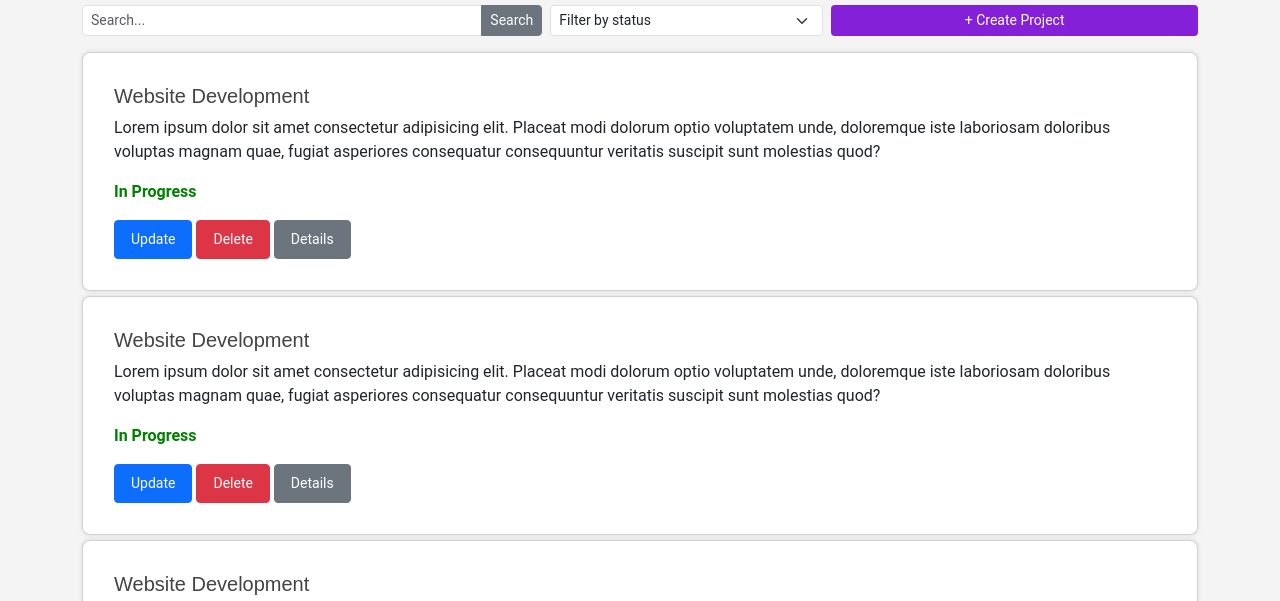
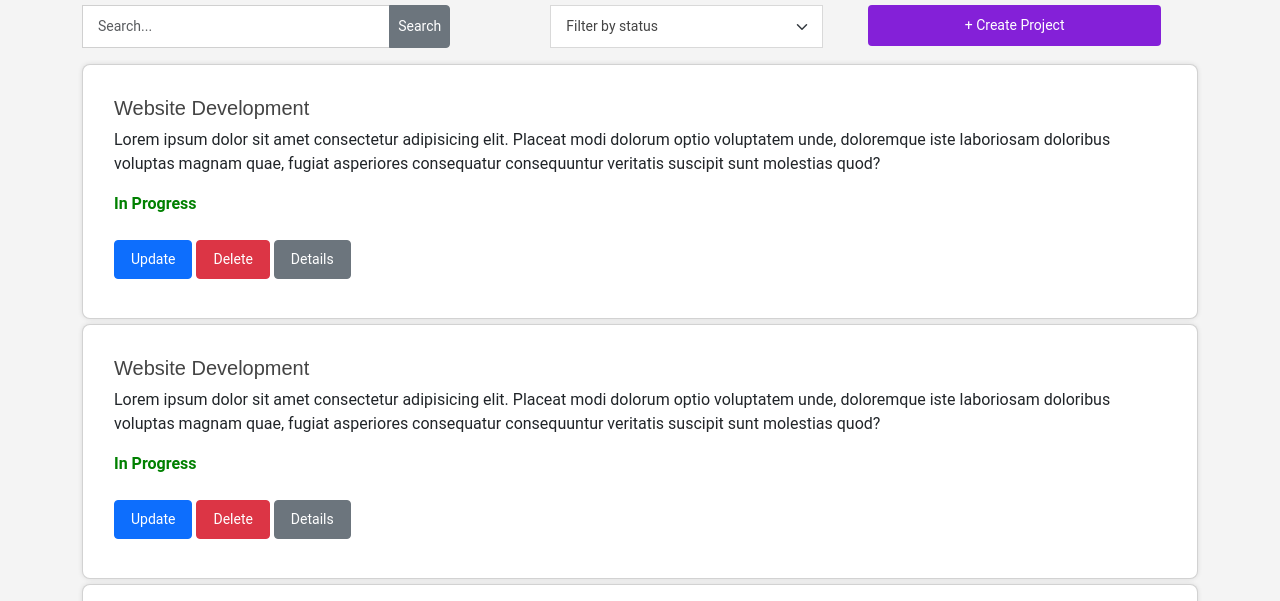
Before and after one commit to hamisiyawa/Project-tracker-JRA, a plain HTML site: page index.html in a window 1280 px wide. Shown: the part 195-796 px from the top of the page. Drawn offline with nearby package versions, Linux system fonts and the light colour scheme.

```diff
--- a/assets/css/style.css
+++ b/assets/css/style.css
@@ -103,6 +103,35 @@ h6 {
 
 /* Projects section */
 
+.search{
+    width: 80%;
+}
+
+.search input[type=text],
+.filter{
+    font-size: 14px;
+    padding: 10px 15px;
+    border-radius: 0;
+    box-shadow: none !important;
+    color: var(--default-color);
+    border-color: color-mix(in srgb, var(--default-color), transparent 80%) !important;
+}
+
+.search input[type=text]:focus,
+.filter:focus{
+    border-color: var(--color-accent) !important;
+}
+
+.create-project-btn{
+    width: 80%;
+    text-align: right;
+}
+
+.create-btn{
+    border: 0;
+    padding: 10px 30px;
+}
+
 .project-card{
     background: #fff;
     padding: 15px;
@@ -172,4 +201,13 @@ footer {
     .login-register{
         width: 90%;
     }
+
+    .search{
+        width: 100%;
+    }
+
+
+    .create-project-btn{
+        width: 100%;
+    }
 }
--- a/index.html
+++ b/index.html
@@ -49,21 +49,24 @@
                 <h2>All Projects</h2>
                 <div class="row g-2 mb-3">
                     <div class="col-12 col-md-5">
-                        <div class="input-group input-group-sm">
+                        <div class="input-group input-group-sm search">
                             <input type="text" class="form-control" placeholder="Search...">
                             <button class="btn btn-secondary" type="button">Search</button>
                         </div>
                     </div>
                     <div class="col-12 col-md-3">
-                        <select class="form-select form-select-sm">
+                        <select class="form-select form-select-sm filter">
                             <option>Filter by status</option>
                             <option>Started</option>
                             <option>In Progress</option>
                             <option>Complete</option>
                         </select>
                     </div>
-                    <div class="col-12 col-md-4">
-                        <button class="btn buttons btn-sm w-100">+ Create Project</button>
+                    <div class="col-12 col-md-4 d-flex justify-content-center">
+                        <div class="create-project-btn">
+                            <button class="btn buttons btn-sm w-100 create-btn">+ Create Project</button>
+                        </div>
+
                     </div>
                 </div>
                 <div class="card project-card">
@@ -72,9 +75,9 @@
                         <p>Lorem ipsum dolor sit amet consectetur adipisicing elit. Placeat modi dolorum optio voluptatem unde, doloremque iste laboriosam doloribus voluptas magnam quae, fugiat asperiores consequatur consequuntur veritatis suscipit sunt molestias quod?</p>
                         <p class="status">In Progress</p>
                         <div class="project-actions">
-                            <button class="btn btn-sm btn-primary py-2 px-3">Update</button>
-                            <button class="btn btn-sm btn-danger py-2 px-3">Delete</button>
-                            <button class="btn btn-sm btn-secondary py-2 px-3">Details</button>
+                            <button class="btn btn-sm btn-primary py-2 px-3 my-2">Update</button>
+                            <button class="btn btn-sm btn-danger py-2 px-3 my-2">Delete</button>
+                            <button class="btn btn-sm btn-secondary py-2 px-3 my-2">Details</button>
                         </div>
                     </div>
                 </div>
@@ -85,9 +88,9 @@
                         <p>Lorem ipsum dolor sit amet consectetur adipisicing elit. Placeat modi dolorum optio voluptatem unde, doloremque iste laboriosam doloribus voluptas magnam quae, fugiat asperiores consequatur consequuntur veritatis suscipit sunt molestias quod?</p>
                         <p class="status">In Progress</p>
                         <div class="project-actions">
-                            <button class="btn btn-sm btn-primary py-2 px-3">Update</button>
-                            <button class="btn btn-sm btn-danger py-2 px-3">Delete</button>
-                            <button class="btn btn-sm btn-secondary py-2 px-3">Details</button>
+                            <button class="btn btn-sm btn-primary py-2 px-3 my-2">Update</button>
+                            <button class="btn btn-sm btn-danger py-2 px-3 my-2">Delete</button>
+                            <button class="btn btn-sm btn-secondary py-2 px-3 my-2">Details</button>
                         </div>
                     </div>
                 </div>
@@ -98,9 +101,9 @@
                         <p>Lorem ipsum dolor sit amet consectetur adipisicing elit. Placeat modi dolorum optio voluptatem unde, doloremque iste laboriosam doloribus voluptas magnam quae, fugiat asperiores consequatur consequuntur veritatis suscipit sunt molestias quod?</p>
                         <p class="status">In Progress</p>
                         <div class="project-actions">
-                            <button class="btn btn-sm btn-primary py-2 px-3">Update</button>
-                            <button class="btn btn-sm btn-danger py-2 px-3">Delete</button>
-                            <button class="btn btn-sm btn-secondary py-2 px-3">Details</button>
+                            <button class="btn btn-sm btn-primary py-2 px-3 my-2">Update</button>
+                            <button class="btn btn-sm btn-danger py-2 px-3 my-2">Delete</button>
+                            <button class="btn btn-sm btn-secondary py-2 px-3 my-2">Details</button>
                         </div>
                     </div>
                 </div>
```
Also changed, not shown: login.html (+13 -0 lines), assets/img/facebook.png (added), assets/img/google.png (added).
